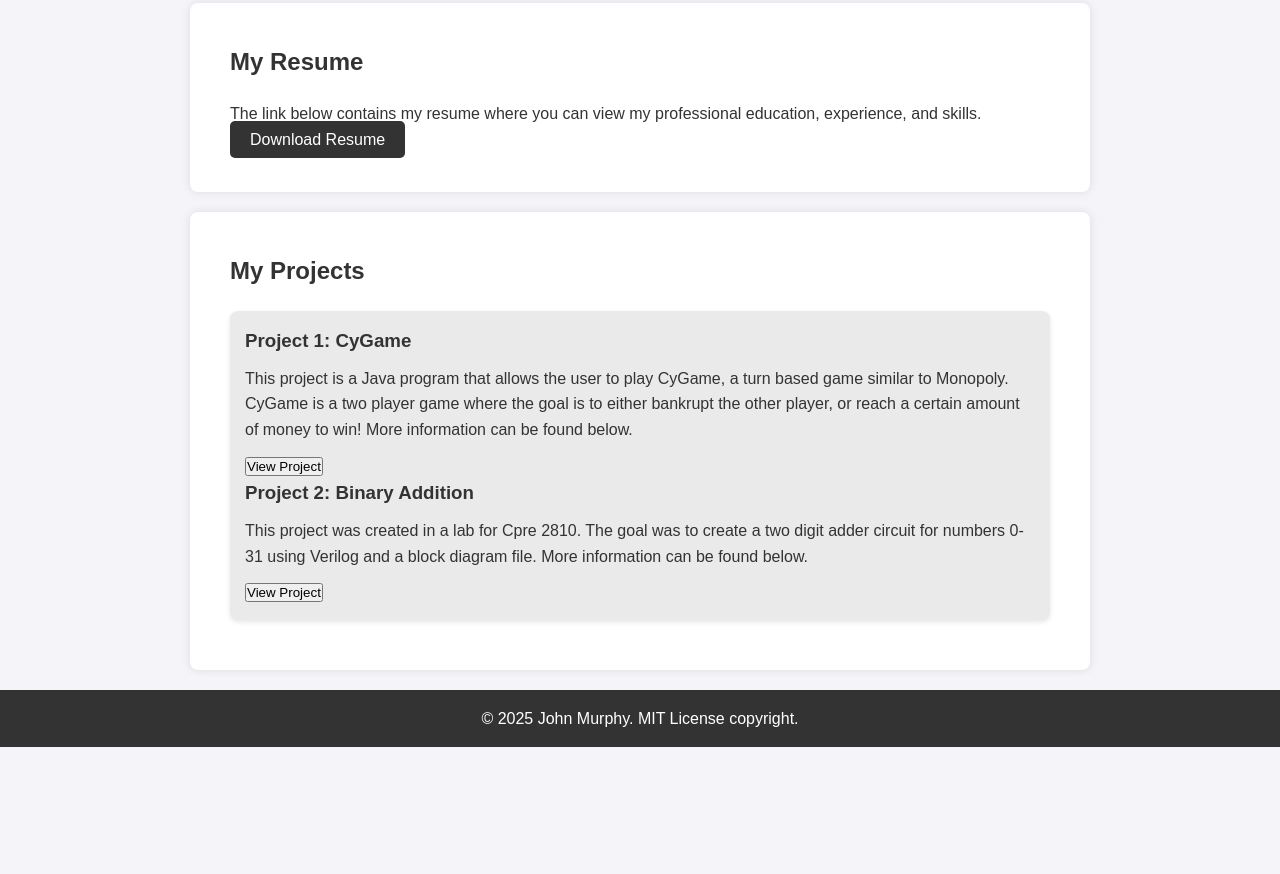
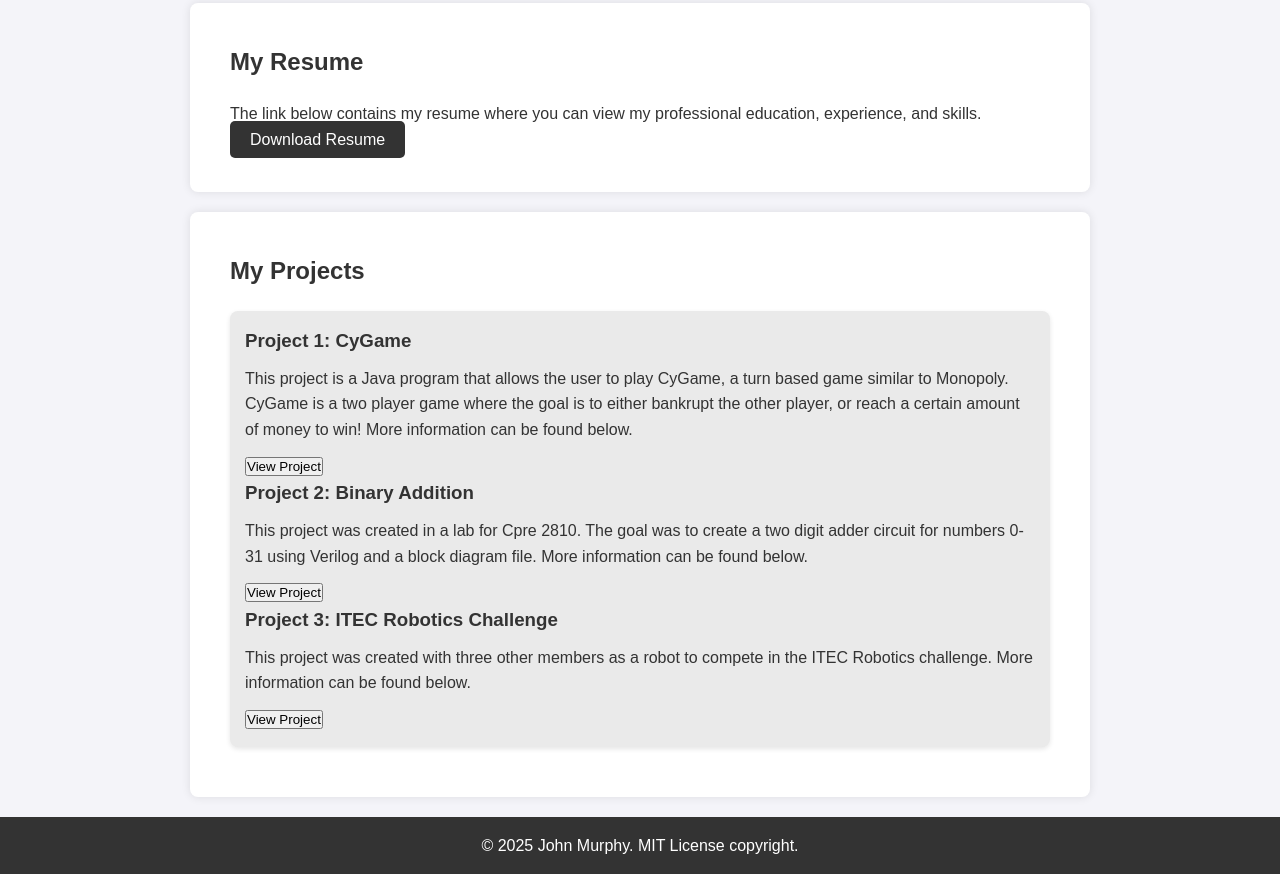
Before and after one commit to 0xJMurphy/0xJMurphy.github.io, a plain HTML site: page index.html in a window 1280 px wide. Shown: the part 660-1534 px from the top of the page. Before the commit the page ends 1407 px from the top, so only its background shows below. Drawn offline with Linux system fonts and the light colour scheme.

Commit message:
Update index.html

```diff
--- a/index.html
+++ b/index.html
@@ -157,6 +157,12 @@
                 <a href="https://0xjmurphy.github.io/BinaryAddition/">
                     <button>View Project</button>
                 </a>
+            <div>
+                <h3>Project 3: ITEC Robotics Challenge</h3>
+                <p>This project was created with three other members as a robot to compete in the ITEC Robotics challenge. More information can be found below.  </p>
+                <a href="https://0xjmurphy.github.io/ITECRobotics/">
+                    <button>View Project</button>
+                </a>
             </div>
         </div>
     </section>
```
